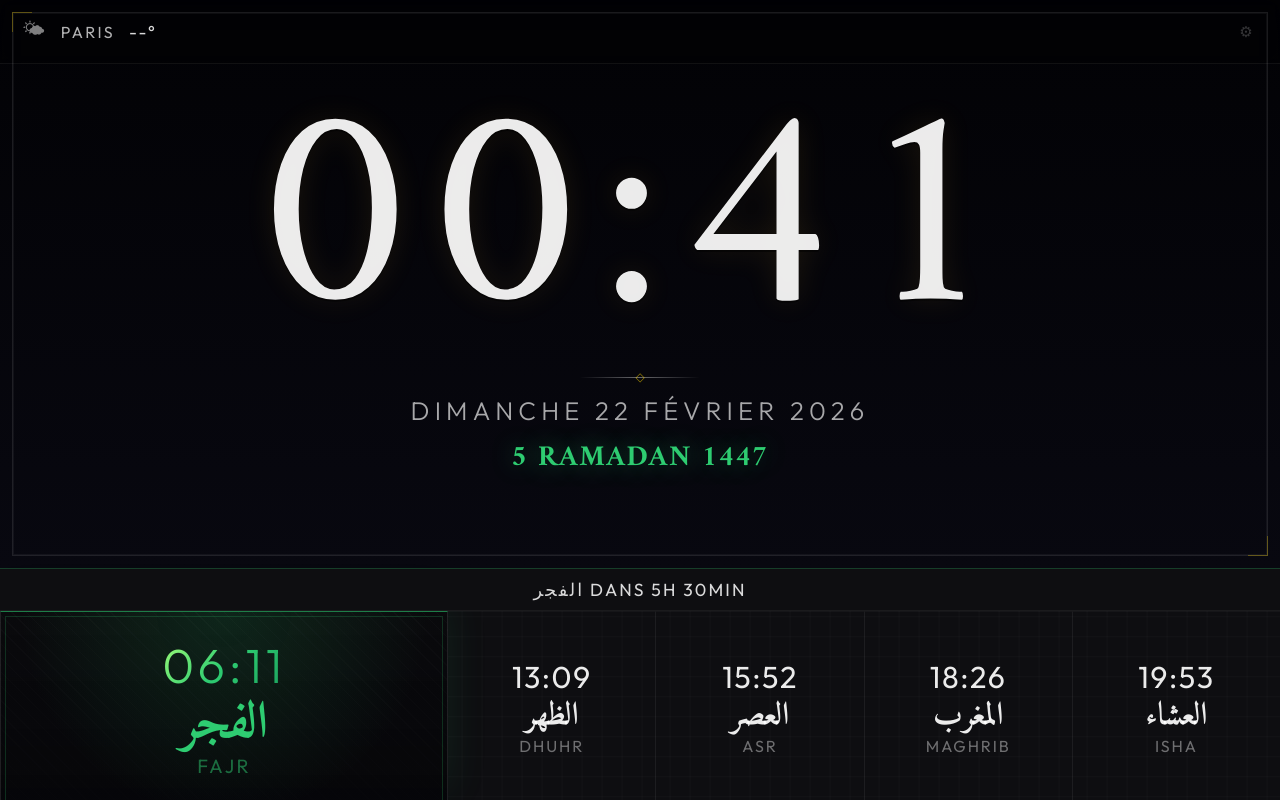
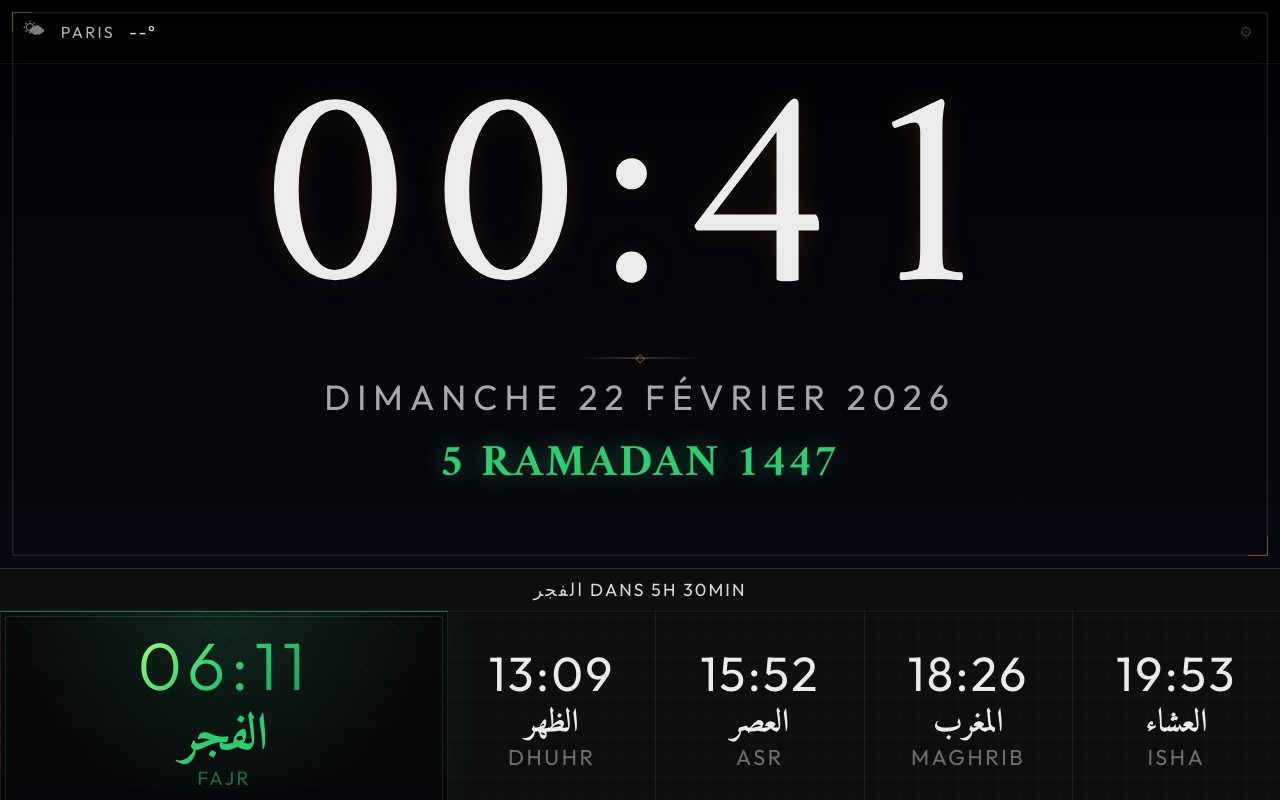
Before and after one commit to Bashalir/athanLab, a React (Vite) app: page / in a window 1280 px wide. Built offline with nearby package versions, Linux system fonts and the light colour scheme; no server answers.

Commit message:
style(readability): enlarge gregorian/hijri dates and prayer times

```diff
--- a/src/styles/global.css
+++ b/src/styles/global.css
@@ -39,7 +39,12 @@ html.no-css-vars .date-hijri {
   color: #2ecc71;
   text-transform: uppercase;
   opacity: 1;
+  font-size: 2rem;
   text-shadow: 0 0 24px rgba(46,204,113,0.45);
+}
+html.no-css-vars .date-gregorian {
+  font-size: 1.4rem;
+  font-weight: 500;
 }
 html.no-css-vars .prayer-board-wrap { background: rgba(5,5,8,0.96); border-top: 1px solid rgba(46,204,113,0.25); }
 html.no-css-vars .prayer-board { background: rgba(5,5,8,0.96); }
@@ -59,6 +64,9 @@ html.no-css-vars .prayer-name-ar { font-family: 'Amiri', serif; color: rgba(255,
 html.no-css-vars .prayer-item.active .prayer-name-ar { color: #2ecc71; }
 html.no-css-vars .prayer-item.active .prayer-name-fr { color: rgba(46,204,113,0.5); }
 html.no-css-vars .prayer-time { color: rgba(255,255,255,0.92); }
+html.no-css-vars .prayer-name-fr { font-size: 0.95rem; }
+html.no-css-vars .prayer-time { font-size: 2rem; font-weight: 600; }
+html.no-css-vars .prayer-item.active .prayer-time { font-size: 2.6rem; }
 html.no-css-vars .prayer-item.active .prayer-time {
   background: linear-gradient(135deg, #a8ff78 0%, #2ecc71 50%, #1a9e5c 100%);
   -webkit-background-clip: text;
@@ -394,16 +402,16 @@ html.no-css-vars.ios-standalone .top-bar {
 }
 
 .date-gregorian {
-  font-size: clamp(1rem, 3vw, 1.6rem);
+  font-size: clamp(1.4rem, 4.2vw, 2.2rem);
   color: rgba(255,255,255,0.65);
   letter-spacing: 0.2em;
   text-transform: uppercase;
-  font-weight: 300;
+  font-weight: 500;
 }
 
 .date-hijri {
   font-family: var(--f-arabic);
-  font-size: clamp(1.2rem, 3.5vw, 1.8rem);
+  font-size: clamp(1.8rem, 5vw, 2.8rem);
   color: var(--c-accent);
   letter-spacing: 0.05em;
   text-transform: uppercase;
@@ -508,7 +516,7 @@ html.no-css-vars.ios-standalone .top-bar {
 }
 
 .prayer-name-fr {
-  font-size: clamp(0.7rem, 1.8vw, 1rem);
+  font-size: clamp(0.9rem, 2.3vw, 1.35rem);
   color: rgba(255,255,255,0.4);
   letter-spacing: 0.12em;
   text-transform: uppercase;
@@ -521,7 +529,7 @@ html.no-css-vars.ios-standalone .top-bar {
 }
 
 .prayer-time {
-  font-size: clamp(1.4rem, 3.5vw, 1.9rem);
+  font-size: clamp(2rem, 5.2vw, 3rem);
   font-weight: 400;
   color: var(--c-text-hi);
   letter-spacing: 0.05em;
@@ -529,7 +537,7 @@ html.no-css-vars.ios-standalone .top-bar {
   transition: font-size 0.4s ease;
 }
 .prayer-item.active .prayer-time {
-  font-size: clamp(2rem, 6vw, 3rem);
+  font-size: clamp(2.8rem, 7.5vw, 4.2rem);
   font-weight: 300;
   background: var(--c-prayer-gradient);
   -webkit-background-clip: text;
```
